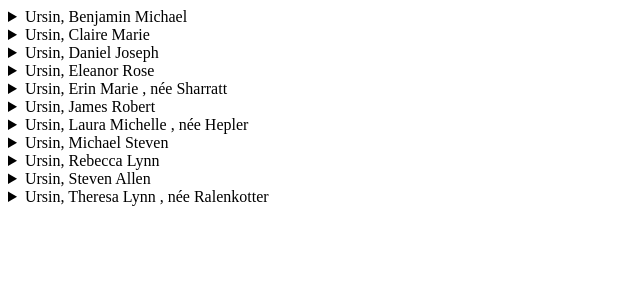
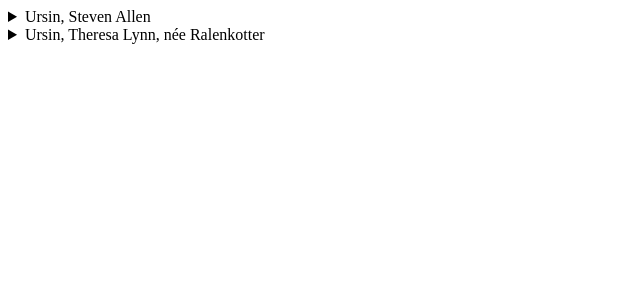
Before and after one commit to danursin/ursin-family, a React (Create React App) app: page / in a window 1280 px wide. Shown: the top 300 px of the page, without its empty margins (0-640 px from the left). Built offline with nearby package versions, Linux system fonts and the light colour scheme.

Commit message:
feature: basic tree structure

```diff
--- a/src/App.tsx
+++ b/src/App.tsx
@@ -1,21 +1,16 @@
 import "./style/site.scss";
 
+import PersonNode from "./component/PersonNode";
 import React from "react";
 import family from "./family";
 
 const App: React.FC = () => {
+    const levelZeros = family.filter((f) => f.level === 0);
     return (
         <>
-            {family.map((person) => {
-                const { id, first, middle, last, maiden } = person;
-                const name = `${last}, ${first} ${middle} ${maiden ? `, née ${maiden}` : ""}`;
-                return (
-                    <details key={id}>
-                        <summary>{name}</summary>
-                        <p>I am some detail about {name}</p>
-                    </details>
-                );
-            })}
+            {levelZeros.map((person) => (
+                <PersonNode key={person.id} person={person} />
+            ))}
         </>
     );
 };
--- a/src/component/PersonNode.tsx
+++ b/src/component/PersonNode.tsx
@@ -5,12 +5,31 @@ interface PersonNodeProps {
     person: Person;
 }
 
+const buildName = (person: Person): string => {
+    const { first, middle, last, maiden } = person;
+    const name = `${last}, ${first} ${middle}${maiden ? `, née ${maiden}` : ""}`;
+    return name;
+};
+
 const PersonNode: React.FC<PersonNodeProps> = (props: PersonNodeProps) => {
     const { person } = props;
+    const { id, father, mother, children } = person;
+    const name = buildName(person);
     return (
-        <div className="person">
-            {person.last} {person.first}
-        </div>
+        <details key={id}>
+            <summary>{name}</summary>
+            <p>I am some detail about {name}</p>
+            {!!father && <h3>Father: {buildName(father)}</h3>}
+            {!!mother && <h3>Mother: {buildName(mother)}</h3>}
+            {!!children?.length && (
+                <>
+                    <h3>Children</h3>
+                    {children.map((child) => (
+                        <PersonNode key={child.id} person={child} />
+                    ))}
+                </>
+            )}
+        </details>
     );
 };
 
--- a/src/family/family.json
+++ b/src/family/family.json
@@ -1,115 +1,119 @@
 [
     {
-        "key": 11,
+        "id": 11,
         "gender": "M",
         "first": "Benjamin",
         "middle": "Michael",
         "last": "Ursin",
         "dob": "2016-04-16",
-        "mother": 5,
-        "father": 4
+        "motherId": 5,
+        "fatherId": 4
     },
     {
-        "key": 10,
+        "id": 10,
         "gender": "F",
         "first": "Claire",
         "middle": "Marie",
         "last": "Ursin",
         "dob": "2019-03-22",
-        "mother": 7,
-        "father": 9
+        "motherId": 7,
+        "fatherId": 9
     },
     {
-        "key": 9,
+        "id": 9,
         "gender": "M",
         "first": "Daniel",
         "middle": "Joseph",
         "last": "Ursin",
         "dob": "1987-02-21",
-        "relations": [{ "type": "spouse", "id": 7 }],
-        "children": [8, 10]
+        "fatherId": 2,
+        "motherId": 1,
+        "relationIds": [{ "type": "spouse", "id": 7 }],
+        "childrenIds": [8, 10]
     },
     {
-        "key": 8,
+        "id": 8,
         "gender": "F",
         "first": "Eleanor",
         "middle": "Rose",
         "last": "Ursin",
         "dob": "2017-08-27",
-        "mother": 7,
-        "father": 9
+        "motherId": 7,
+        "fatherId": 9
     },
     {
-        "key": 7,
+        "id": 7,
         "gender": "F",
         "first": "Erin",
         "middle": "Marie",
         "last": "Ursin",
         "maiden": "Sharratt",
         "dob": "1986-12-05",
-        "relations": [{ "type": "spouse", "id": 9 }],
-        "children": [8, 10]
+        "relationIds": [{ "type": "spouse", "id": 9 }],
+        "childrenIds": [8, 10]
     },
     {
-        "key": 6,
+        "id": 6,
         "gender": "M",
         "first": "James",
         "middle": "Robert",
         "last": "Ursin",
         "dob": "2019-02-23",
-        "mother": 5,
-        "father": 4
+        "motherId": 5,
+        "fatherId": 4
     },
     {
-        "key": 5,
+        "id": 5,
         "gender": "F",
         "first": "Laura",
         "middle": "Michelle",
         "last": "Ursin",
         "maiden": "Hepler",
         "dob": "1985-08-03",
-        "relations": [{ "type": "spouse", "id": 4 }],
-        "children": [6, 11]
+        "relationIds": [{ "type": "spouse", "id": 4 }],
+        "childrenIds": [6, 11]
     },
     {
-        "key": 4,
+        "id": 4,
         "gender": "M",
         "first": "Michael",
         "middle": "Steven",
         "last": "Ursin",
         "dob": "1984-01-01",
-        "relations": [{ "type": "spouse", "id": 5 }],
-        "children": [6, 11]
+        "fatherId": 2,
+        "motherId": 1,
+        "relationIds": [{ "type": "spouse", "id": 5 }],
+        "childrenIds": [6, 11]
     },
     {
-        "key": 3,
+        "id": 3,
         "gender": "F",
         "first": "Rebecca",
         "middle": "Lynn",
         "last": "Ursin",
         "dob": "1992-11-17",
-        "father": 2,
-        "mother": 1
+        "fatherId": 2,
+        "motherId": 1
     },
     {
-        "key": 2,
+        "id": 2,
         "gender": "M",
         "first": "Steven",
         "middle": "Allen",
         "last": "Ursin",
         "dob": "1957-03-23",
-        "relations": [{ "type": "spouse", "id": 1 }],
-        "children": [3, 4, 9]
+        "relationIds": [{ "type": "spouse", "id": 1 }],
+        "childrenIds": [3, 4, 9]
     },
     {
-        "key": 1,
+        "id": 1,
         "gender": "F",
         "first": "Theresa",
         "middle": "Lynn",
         "last": "Ursin",
         "maiden": "Ralenkotter",
         "dob": "1956-08-30",
-        "relations": [{ "type": "spouse", "id": 2 }],
-        "children": [3, 4, 9]
+        "relationIds": [{ "type": "spouse", "id": 2 }],
+        "childrenIds": [3, 4, 9]
     }
 ]
--- a/src/family/index.ts
+++ b/src/family/index.ts
@@ -2,4 +2,59 @@ import { Person } from "../types";
 
 // eslint-disable-next-line @typescript-eslint/no-var-requires
 const family: Person[] = require("./family.json");
+
+let minLevel = 0;
+let maxLevel = 0;
+const assignLevels = (person: Person, level: number): void => {
+    if (person.level !== undefined) {
+        return;
+    }
+    if (level < minLevel) {
+        minLevel = level;
+    }
+    if (level > maxLevel) {
+        maxLevel = level;
+    }
+    person.level = level;
+    if (person.fatherId) {
+        const father = family.find((f) => f.id === person.fatherId);
+        if (!father) {
+            throw new Error(`Father with id ${person.father} not for person ${person.id}`);
+        }
+        person.father = father;
+        assignLevels(father, level - 1);
+    }
+
+    if (person.motherId) {
+        const mother = family.find((f) => f.id === person.motherId);
+        if (!mother) {
+            throw new Error(`Mother with id ${person.mother} not for person ${person.id}`);
+        }
+        person.mother = mother;
+        assignLevels(mother, level - 1);
+    }
+
+    person.children = [];
+    if (person.childrenIds) {
+        for (const id of person.childrenIds) {
+            const child = family.find((f) => f.id === id);
+            if (!child) {
+                throw new Error(`Child with id ${id} not for person ${person.id}`);
+            }
+            person.children.push(child);
+            assignLevels(child, level + 1);
+        }
+    }
+};
+
+assignLevels(family[0], 0);
+
+const levelOffset = minLevel - maxLevel;
+family.forEach((person) => {
+    if (person.level === undefined) {
+        throw new Error(`Person with id ${person.id} was not assigned a level`);
+    }
+    person.level -= levelOffset;
+});
+
 export default family;
```
Also changed, not shown: src/types.ts (+10 -4 lines).
